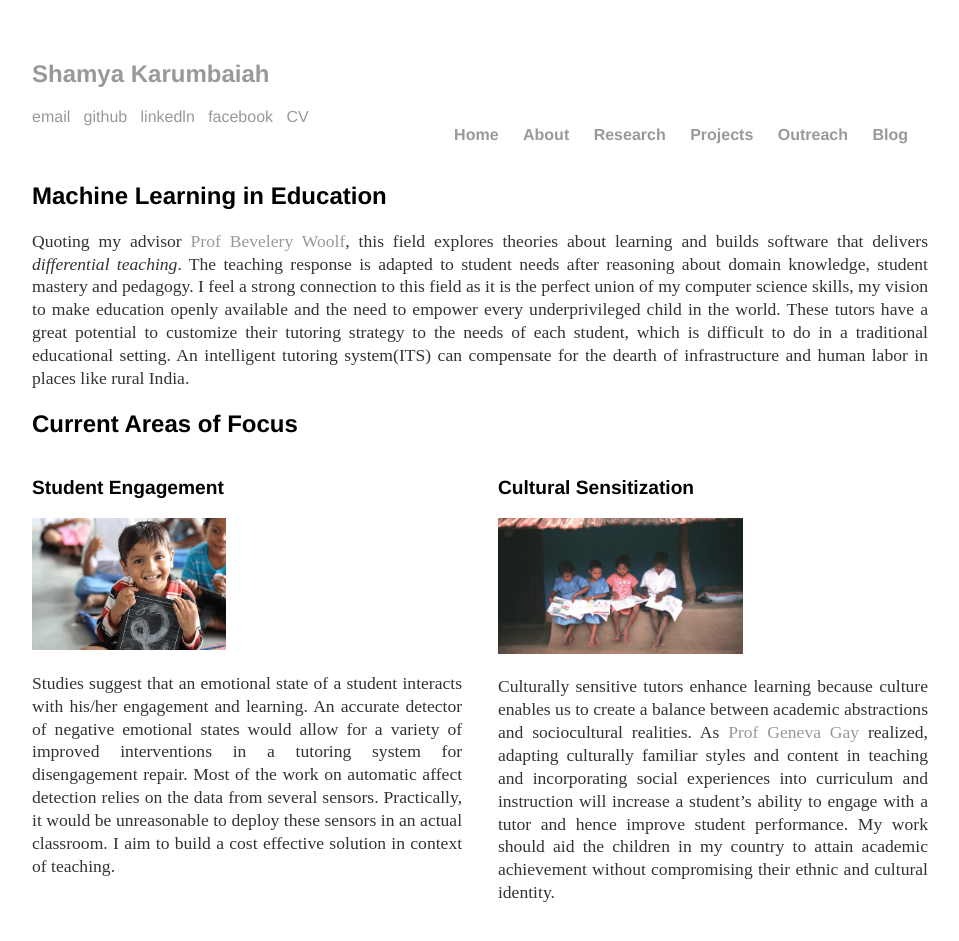
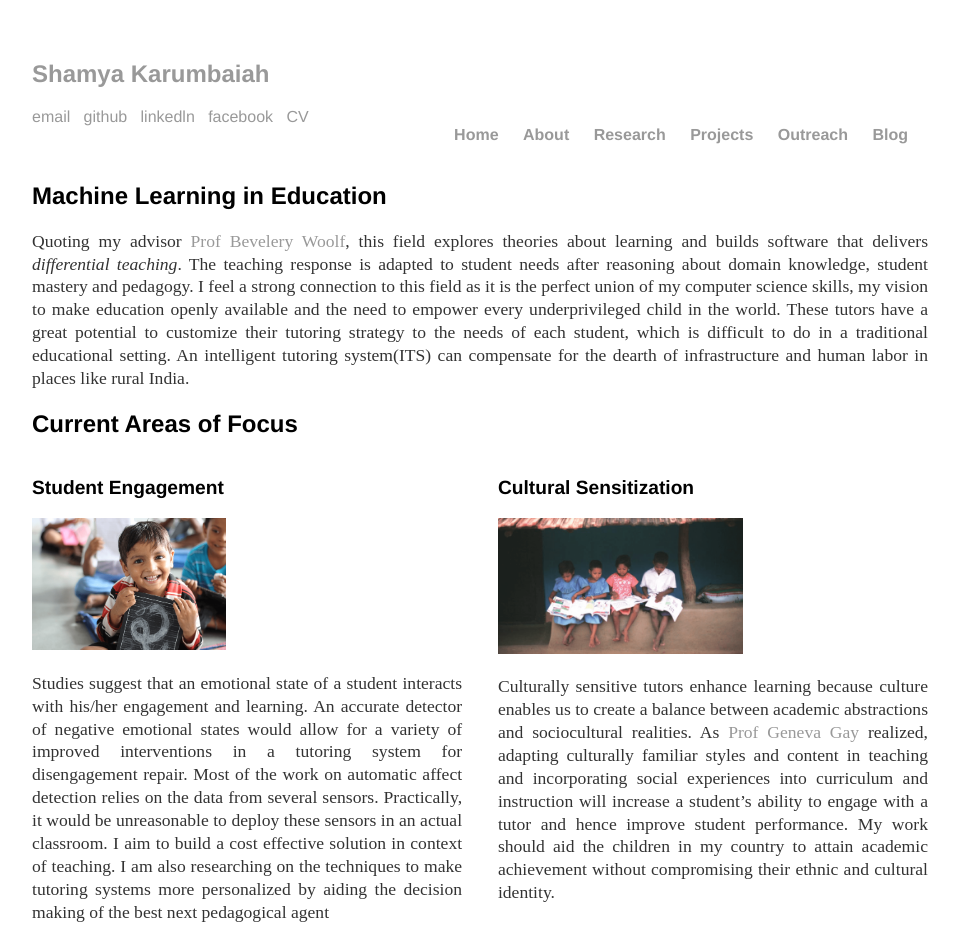
Before and after one commit to Shamya/shamyatest.github.io, a Jekyll site: the page built from research/index.html, in a window 1280 px wide. Shown: the whole page, without its empty margins (160-1119 px from the left). Built offline with Jekyll 4.4.1, drawn with Linux system fonts in a browser that asks for light colours.

Commit message:
Update index.html

```diff
--- a/research/index.html
+++ b/research/index.html
@@ -5,13 +5,13 @@
 <div class="blurb">
 	<br>
         <h2>Machine Learning in Education</h2>
-	<p>Quoting my advisor <a href="http://centerforknowledgecommunication.com/05bpwabout.html"> Prof Bevelery Woolf</a>, this field explores theories about learning and builds software that delivers <em>differential teaching</em>. The teaching response is adapted to student needs after reasoning about domain knowledge, student mastery and pedagogy. I feel a strong connection to this field as it is the perfect union of my computer science skills, my vision to make education openly available and the need to empower every underprivileged child in the world. These tutors have a great potential to customize their tutoring strategy to the needs of each student, which is difficult to do in a traditional educational setting. An intelligent tutoring system(ITS) can compensate for the dearth of infrastructure and human labor in places like rural India.</p>
+	<p>Quoting my advisor <a href="http://centerforknowledgecommunication.com/05bpwabout.html"> Prof Bevelery Woolf</a>, this field explores theories about learning and builds software that delivers <em>differential teaching</em>. The teaching response is adapted to student needs after reasoning about domain knowledge, student mastery and pedagogy. I feel a strong connection to this field as it is the perfect union of my computer science skills, my vision to make education openly available and the need to empower every underprivileged child in the world. These tutors have a great potential to customize their tutoring strategy to the needs of each student, which is difficult to do in a traditional educational setting. An intelligent tutoring system(ITS) can compensate for the dearth of infrastructure and human labor in places like rural India. </p>
 
 	<h2>Current Areas of Focus</h2>
 	<div class="section1">
 	<h3>Student Engagement</h3>
 	<a href="/projects"><img src="/images/emotion.png" alt="OLPC" width="45%" height="45%"></a>
-	<p>Studies suggest that an emotional state of a student interacts with his/her engagement and learning. An accurate detector of negative emotional states would allow for a variety of improved interventions in a tutoring system for disengagement repair. Most of the work on automatic affect detection relies on the data from several sensors. Practically, it would be unreasonable to deploy these sensors in an actual classroom. I aim to build a cost effective solution in context of teaching.</p>
+	<p>Studies suggest that an emotional state of a student interacts with his/her engagement and learning. An accurate detector of negative emotional states would allow for a variety of improved interventions in a tutoring system for disengagement repair. Most of the work on automatic affect detection relies on the data from several sensors. Practically, it would be unreasonable to deploy these sensors in an actual classroom. I aim to build a cost effective solution in context of teaching. I am also researching on the techniques to make tutoring systems more personalized by aiding the decision making of the best next pedagogical agent</p>
 	</div>
 
 	<div class="section2">
```
